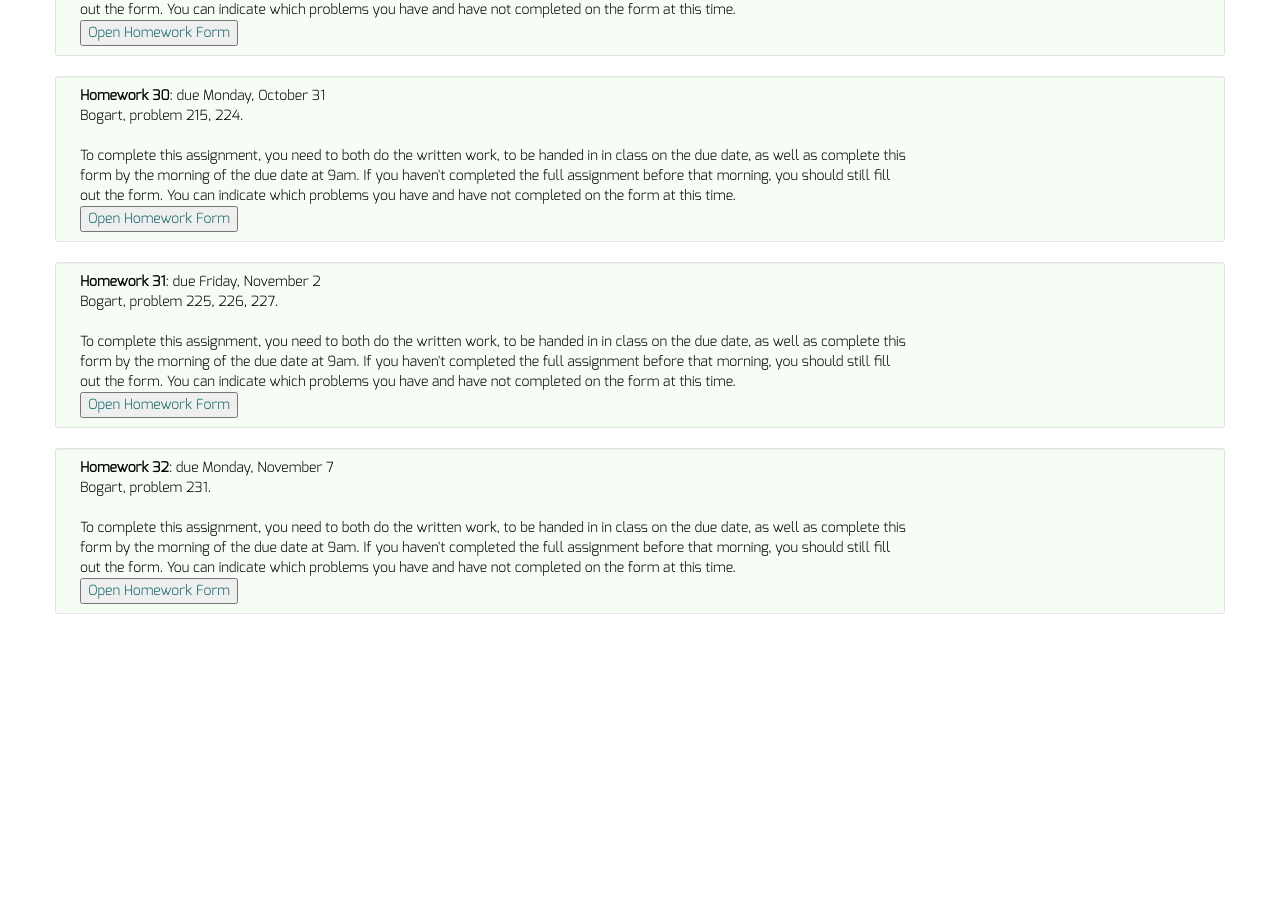
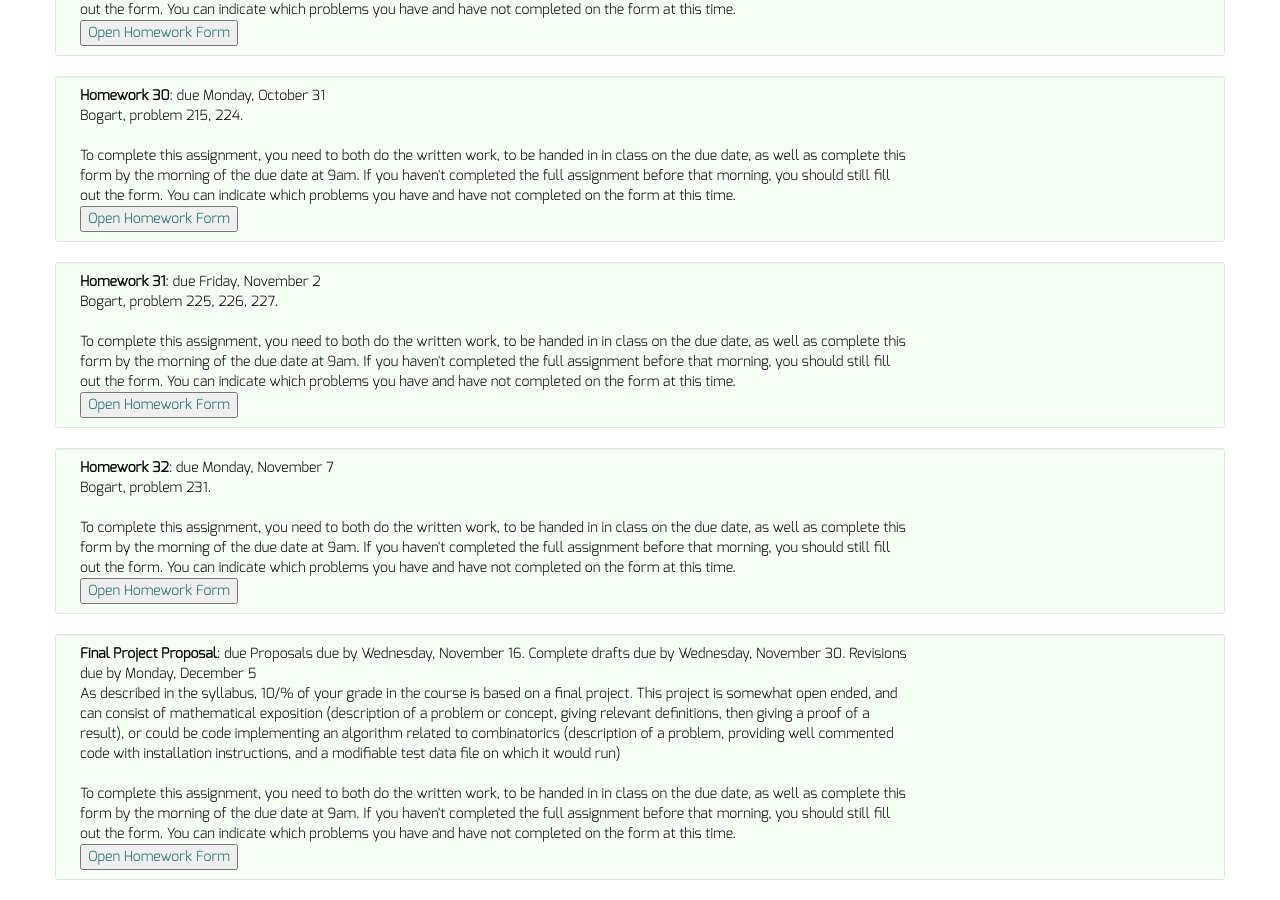
Before and after one commit to dkrashen/combinatorics, a Jekyll site: the page built from hw/index.html, in a window 1280 px wide and 900 px high, scrolled down 4472 px. Built offline with Jekyll 4.4.1, drawn with Linux system fonts in a browser that asks for light colours; before the commit the page ends 5106 px from its top, so only the background shows below that.

Commit message:
add final project link

```diff
--- a/_data/homework.yml
+++ b/_data/homework.yml
@@ -124,3 +124,15 @@
   description: "Bogart, problem 231."
   due: "Monday, November 7"
   newformlink: "https://docs.google.com/forms/d/e/1FAIpQLScY33N2aWU-_0rXrQL1h_BiifbSmaJyswTUeV_WmlHPhumapw/viewform"
+- title: "Final Project Proposal"
+  description: "As described in the syllabus, 10/% of your grade in the
+  course is based on a final project. This project is somewhat open ended,
+  and can consist of mathematical exposition (description of a problem or
+  concept, giving relevant definitions, then giving a proof of a result),
+  or could be code implementing an algorithm related to combinatorics
+  (description of a problem, providing well commented code with
+  installation instructions, and a modifiable test data file on which it
+  would run)"
+  due: "Proposals due by Wednesday, November 16. Complete drafts due by
+  Wednesday, November 30. Revisions due by Monday, December 5"
+  newformlink: "https://docs.google.com/forms/d/e/1FAIpQLSdlRV2uMmmqhEBcbk761cmR3pstu5Zq_7nnjgPri9V08jBbiQ/viewform"
```
